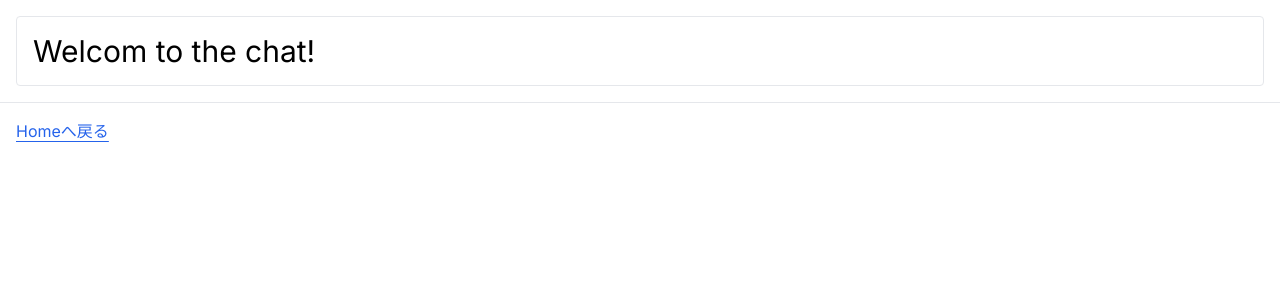
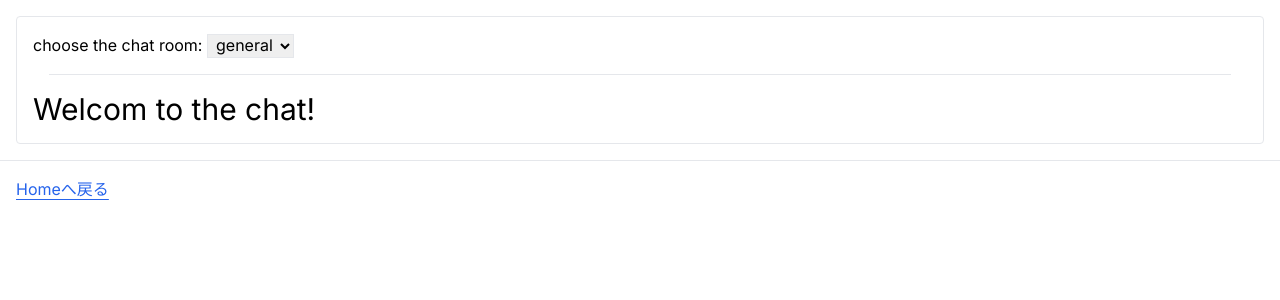
Before and after one commit to kantas-spike/learn_react, a Next.js app in the folder exercises/04-04_react_escape-hatches/: page /chatroom in a window 1280 px wide. Shown: the top 300 px of the page. Built offline with nearby package versions, Linux system fonts and the light colour scheme.

Commit message:
04-04: chatroomをroomIdの状態に応じてuseEffectを実行するように修正

```diff
--- a/exercises/04-04_react_escape-hatches/app/chatroom/page.js
+++ b/exercises/04-04_react_escape-hatches/app/chatroom/page.js
@@ -1,15 +1,22 @@
 'use client'
 
-import createConnection from "@/components/chat"
-import { useEffect } from "react"
+import ChatRoom from "@/components/chatroom"
+import { useState } from "react"
 
 export default function ChatRoomPage(){
-    useEffect(() => {
-        const connection = createConnection()
-        connection.connect()
-        return () => connection.disconnect()
-    }, [])
+    const [roomId, setRoomId] = useState('general')
     return (<main>
-        <h1>Welcom to the chat!</h1>
+        <label>
+            choose the chat room: {' '}
+            <select
+                value={roomId}
+                onChange={e => setRoomId(e.target.value)}>
+                    <option value="general">general</option>
+                    <option value="travel">travel</option>
+                    <option value="music">music</option>
+            </select>
+        </label>
+        <hr className="m-4"/>
+        <ChatRoom roomId={roomId}></ChatRoom>
     </main>)
 }
--- a/exercises/04-04_react_escape-hatches/components/chat.js
+++ b/exercises/04-04_react_escape-hatches/components/chat.js
@@ -1,10 +1,10 @@
-export default function createConnection(){
+export default function createConnection(serverUrl, roomId){
     return {
         connect() {
-            console.log('✅ Connecting...')
+            console.log(`✅ Connecting to '${roomId}' room at ${serverUrl}...`)
         },
         disconnect() {
-            console.log('❌ Disconnected.')
+            console.log(`❌ Disconnected from '${roomId}' at ${serverUrl}.`)
         }
     }
 }
--- /dev/null
+++ b/exercises/04-04_react_escape-hatches/components/chatroom.js
@@ -0,0 +1,13 @@
+import createConnection from "@/components/chat"
+import { useEffect } from "react"
+
+const serverUrl = 'https://localhost:1234'
+
+export default function ChatRoom({roomId}){
+    useEffect(() => {
+        const connection = createConnection(roomId, serverUrl)
+        connection.connect()
+        return () => connection.disconnect()
+    }, [roomId])
+    return (<h1>Welcom to the chat!</h1>)
+}
```
